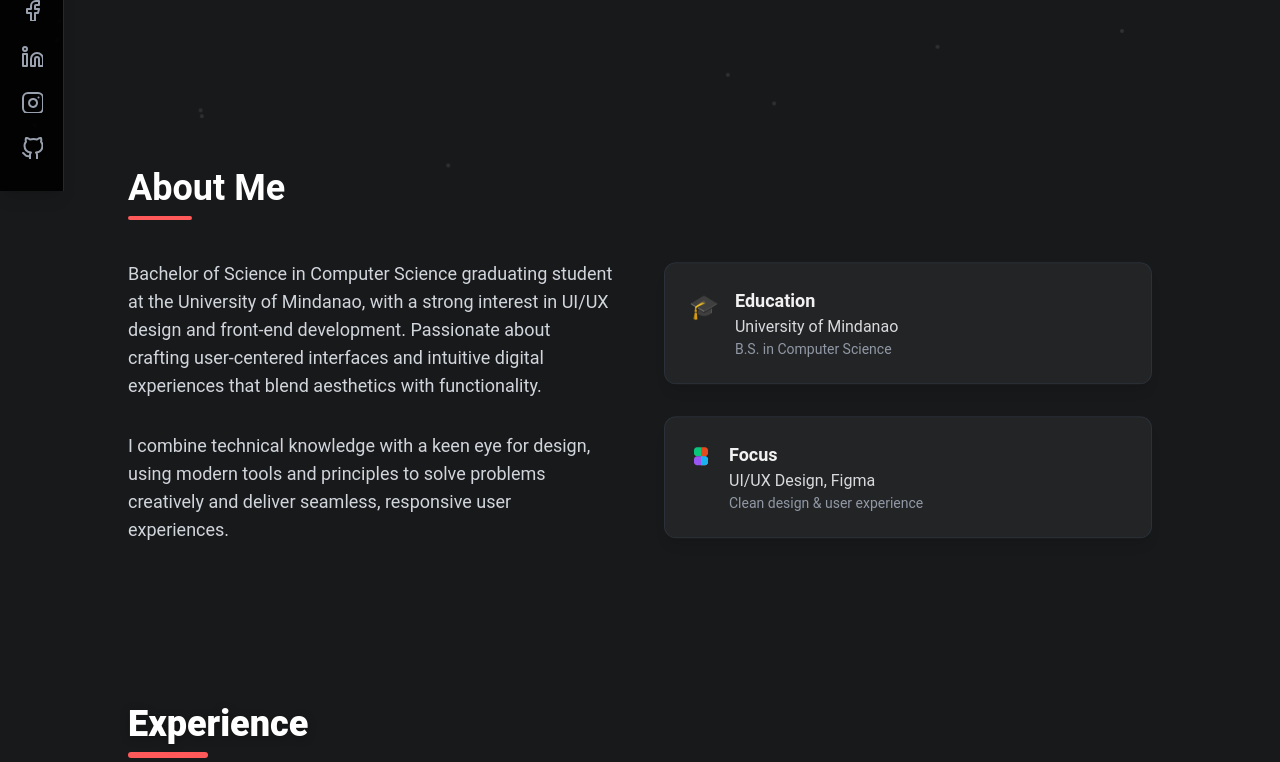
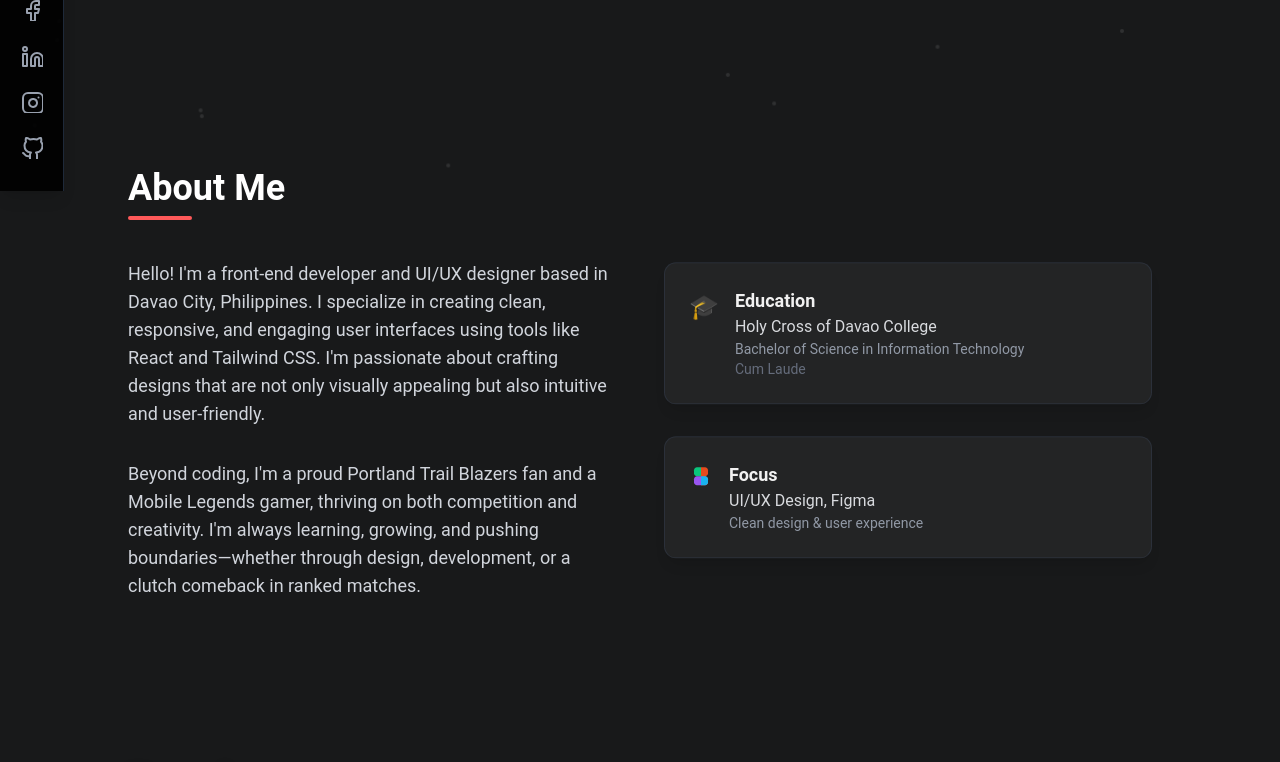
Before and after one commit to Redkuroo/smile-portfolio-v2, a Next.js app: page / in a window 1280 px wide. Shown: the part 609-1371 px from the top of the page. Built offline with nearby package versions, Linux system fonts and the light colour scheme.

Commit message:
updated about me

```diff
--- a/app/AboutSection.js
+++ b/app/AboutSection.js
@@ -43,10 +43,12 @@ export default function AboutSection() {
           transition={{ duration: 0.7, delay: 0.2 }}
         >
        <p className="light:text-gray-800">
-  Bachelor of Science in Computer Science graduating student at the University of Mindanao, with a strong interest in UI/UX design and front-end development. Passionate about crafting user-centered interfaces and intuitive digital experiences that blend aesthetics with functionality.
+ Hello! I'm a front-end developer and UI/UX designer based in Davao City, Philippines. I specialize in creating clean, responsive, and engaging user interfaces using tools like React and Tailwind CSS. I'm passionate about crafting designs that are not only visually appealing but also intuitive and user-friendly.
+
+
 </p>
 <p className="light:text-gray-800">
-  I combine technical knowledge with a keen eye for design, using modern tools and principles to solve problems creatively and deliver seamless, responsive user experiences.
+  Beyond coding, I'm a proud Portland Trail Blazers fan and a Mobile Legends gamer, thriving on both competition and creativity. I'm always learning, growing, and pushing boundaries—whether through design, development, or a clutch comeback in ranked matches.
 </p>
 
         </motion.div>
@@ -62,8 +64,9 @@ export default function AboutSection() {
             <span className="text-2xl mt-1" role="img" aria-label="graduation cap">🎓</span>
             <div>
               <div className="font-bold text-lg light:text-[#18191A]">Education</div>
-              <div className="text-gray-200 light:text-[#18191A]">University of Mindanao</div>
-              <div className="text-gray-400 text-sm light:text-gray-900">B.S. in Computer Science</div>
+              <div className="text-gray-200 light:text-[#18191A]">Holy Cross of Davao College</div>
+              <div className="text-gray-400 text-sm light:text-gray-900">Bachelor of Science in Information Technology</div>
+              <div className="text-gray-500 text-sm light:text-gray-900">Cum Laude</div>
             </div>
           </div>
 
```
